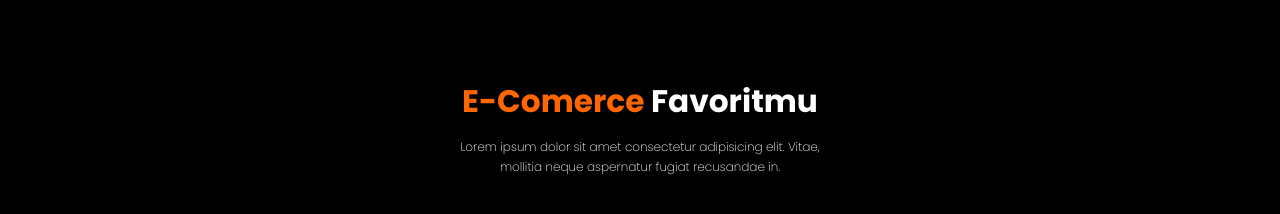
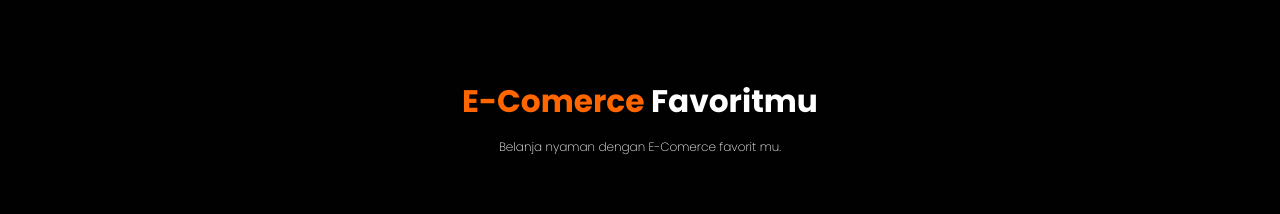
Before and after one commit to obet666/sahabat-strike, a plain HTML site: page index.html in a window 1280 px wide. Shown: the part 4800-5014 px from the top of the page. Drawn offline with nearby package versions, Linux system fonts and the light colour scheme.

Commit message:
merubah paragrap pada section e-comerce

```diff
--- a/index.html
+++ b/index.html
@@ -289,7 +289,7 @@
 
 <section id="ecomerce" class="ecomerce">
   <h2><span>E-Comerce</span> Favoritmu</h2>
-  <p>Lorem ipsum dolor sit amet consectetur adipisicing elit. Vitae, mollitia neque aspernatur fugiat recusandae in.</p>
+  <p>Belanja nyaman dengan E-Comerce favorit mu.</p>
 
   <div class="row">
     <div class="ecomerce-card">
```
